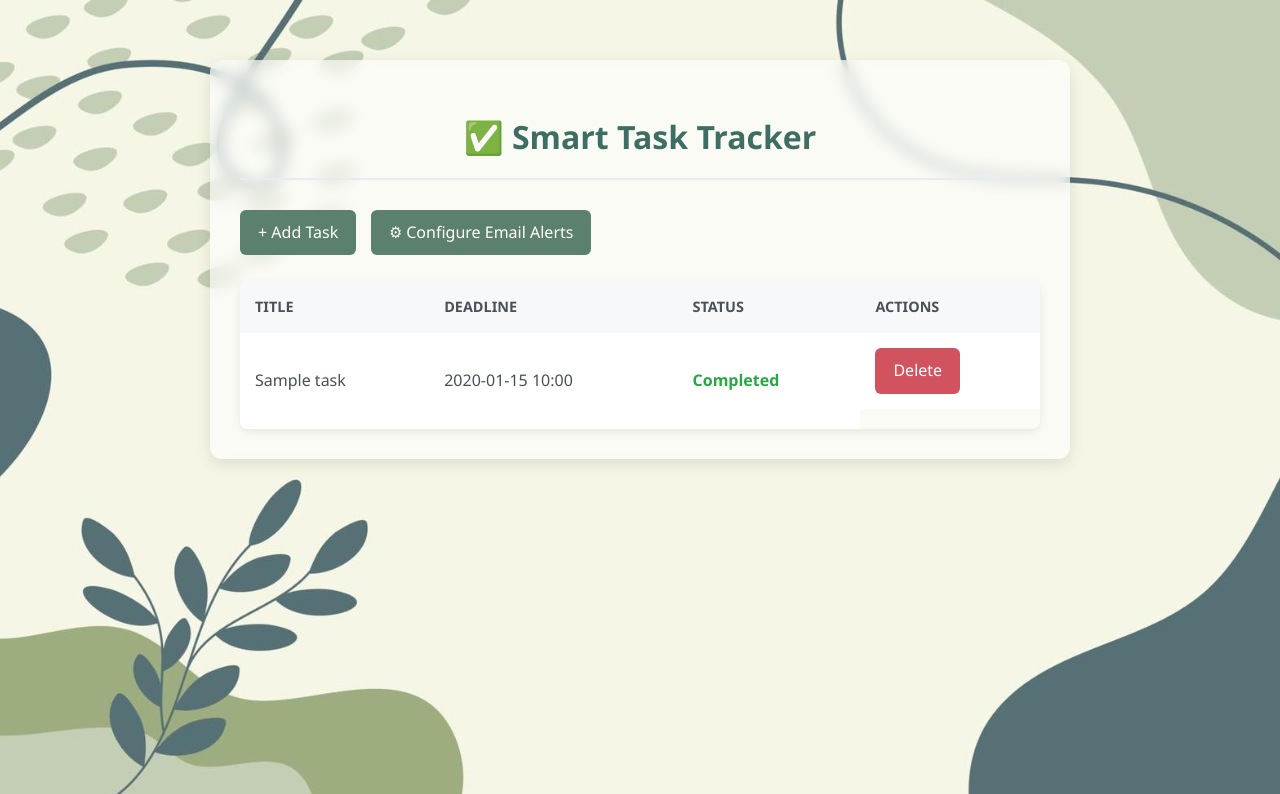
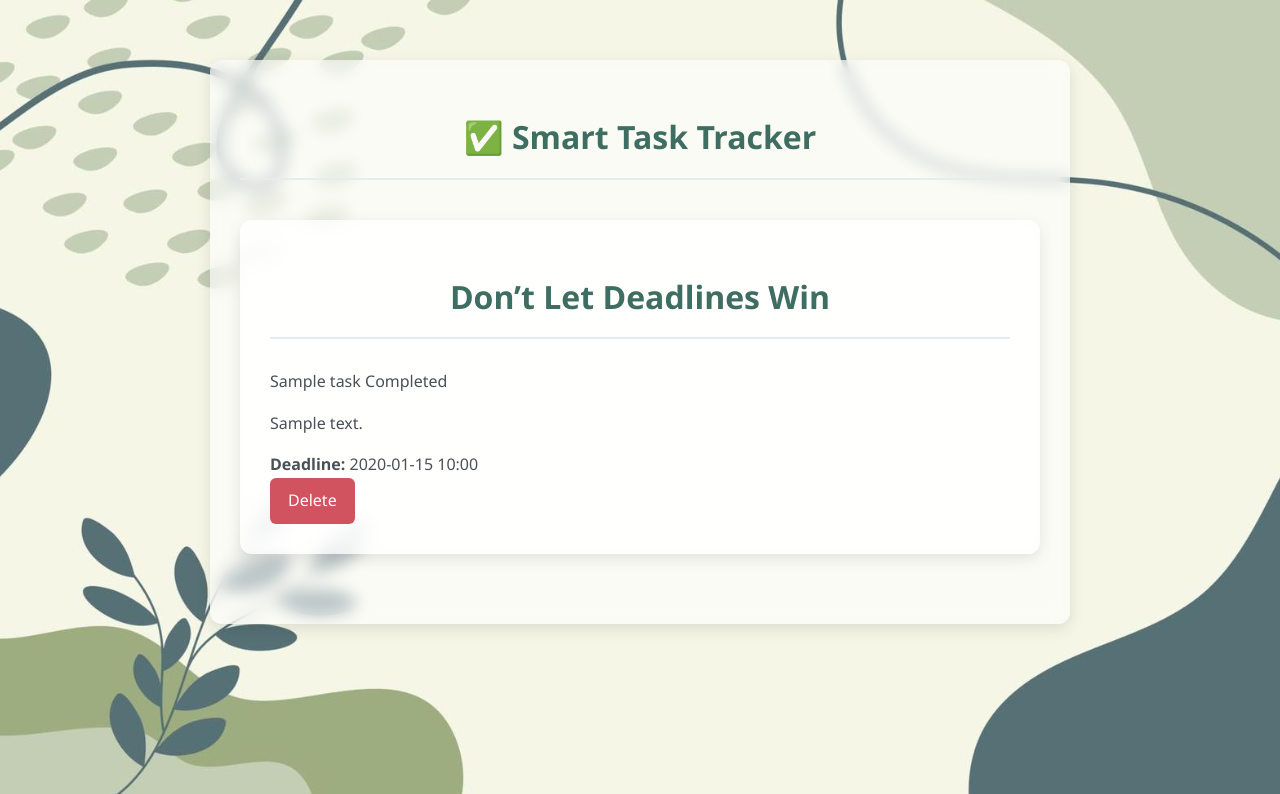
Before and after one commit to rev0995/Smart_task_tracker, a Flask app: page / in a window 1280 px wide. Shown: the top 794 px of the page. Run offline with Flask 3, Linux system fonts and the light colour scheme; a user stored in the database is signed in; tables that the repository leaves empty hold one stand-in row (values such as "Sample post").

Commit message:
Update index.html

```diff
--- a/templates/index.html
+++ b/templates/index.html
@@ -1,38 +1,48 @@
-{% extends 'layout.html' %}
+{% extends "layout.html" %}
+
 {% block content %}
-<div class="main-links">
-    <a href="{{ url_for('add_task') }}" class="btn">+ Add Task</a>
-    <a href="{{ url_for('email_setup') }}" class="btn">⚙ Configure Email Alerts</a>
+<div class="container card">
+    <h1>Don’t Let Deadlines Win</h1>
+    <div class="task-list-grid">
+        {% for task in tasks %}
+        <div class="task-card">
+            <div class="task-header">
+                <span class="task-title">{{ task.title }}</span>
+                {% set delta = (task.deadline - datetime.utcnow()).days %}
+                <span class="days-left-badge">
+                    {% if task.status == "Completed" %}
+                        Completed
+                    {% elif delta < 0 %}
+                        Overdue
+                    {% elif delta == 0 %}
+                        Today
+                    {% elif delta == 1 %}
+                        1 day left
+                    {% else %}
+                        {{ delta }} days left
+                    {% endif %}
+                </span>
+            </div>
+            <!-- Add a section to display the task description -->
+            {% if task.description %}
+            <div class="task-description">
+                <p>{{ task.description }}</p>
+            </div>
+            {% endif %}
+            <div class="task-details">
+                <span><b>Deadline:</b> {{ task.deadline.strftime('%Y-%m-%d %H:%M') }}</span>
+            </div>
+            <div class="task-actions">
+                {% if task.status == 'Pending' %}
+                <a class="btn" href="{{ url_for('complete_task', id=task.id) }}">Complete</a>
+                {% endif %}
+                <a class="btn delete" href="{{ url_for('delete_task', id=task.id) }}">Delete</a>
+            </div>
+        </div>
+        {% endfor %}
+        {% if not tasks %}
+        <p style="text-align:center;">No tasks yet. <a href="{{ url_for('add_task') }}">Add a task</a>.</p>
+        {% endif %}
+    </div>
 </div>
-<table>
-    <thead>
-        <tr>
-            <th>Title</th>
-            <th>Deadline</th>
-            <th>Status</th>
-            <th>Actions</th>
-        </tr>
-    </thead>
-    <tbody>
-        {% for task in tasks %}
-        <tr>
-            <td>{{ task.title }}</td>
-            <td>{{ task.deadline.strftime('%Y-%m-%d %H:%M') }}</td>
-            <td>
-                {% if task.status == "Pending" %}
-                    <span class="status-pending">{{ task.status }}</span>
-                {% else %}
-                    <span class="status-completed">{{ task.status }}</span>
-                {% endif %}
-            </td>
-            <td class="btn-container">
-                {% if task.status == "Pending" %}
-                <a href="{{ url_for('complete_task', id=task.id) }}" class="btn">Complete</a>
-                {% endif %}
-                <a href="{{ url_for('delete_task', id=task.id) }}" class="btn delete">Delete</a>
-            </td>
-        </tr>
-        {% endfor %}
-    </tbody>
-</table>
 {% endblock %}
```
